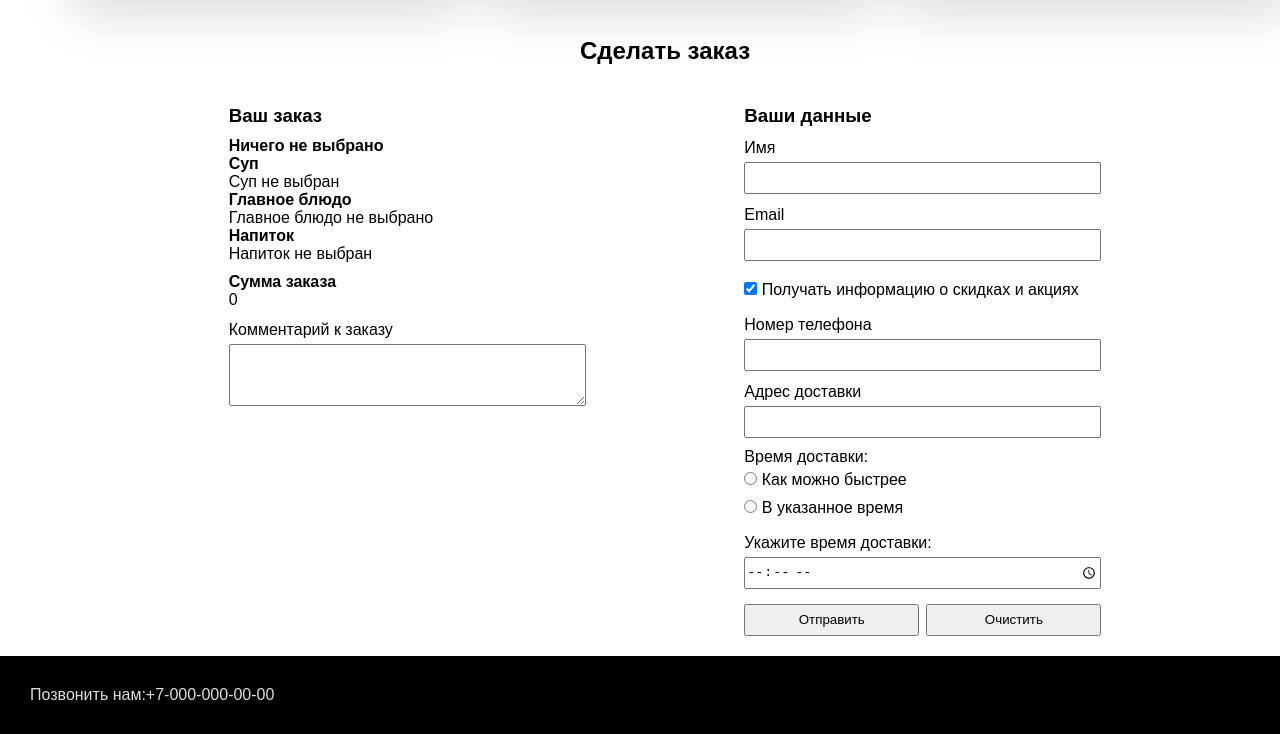
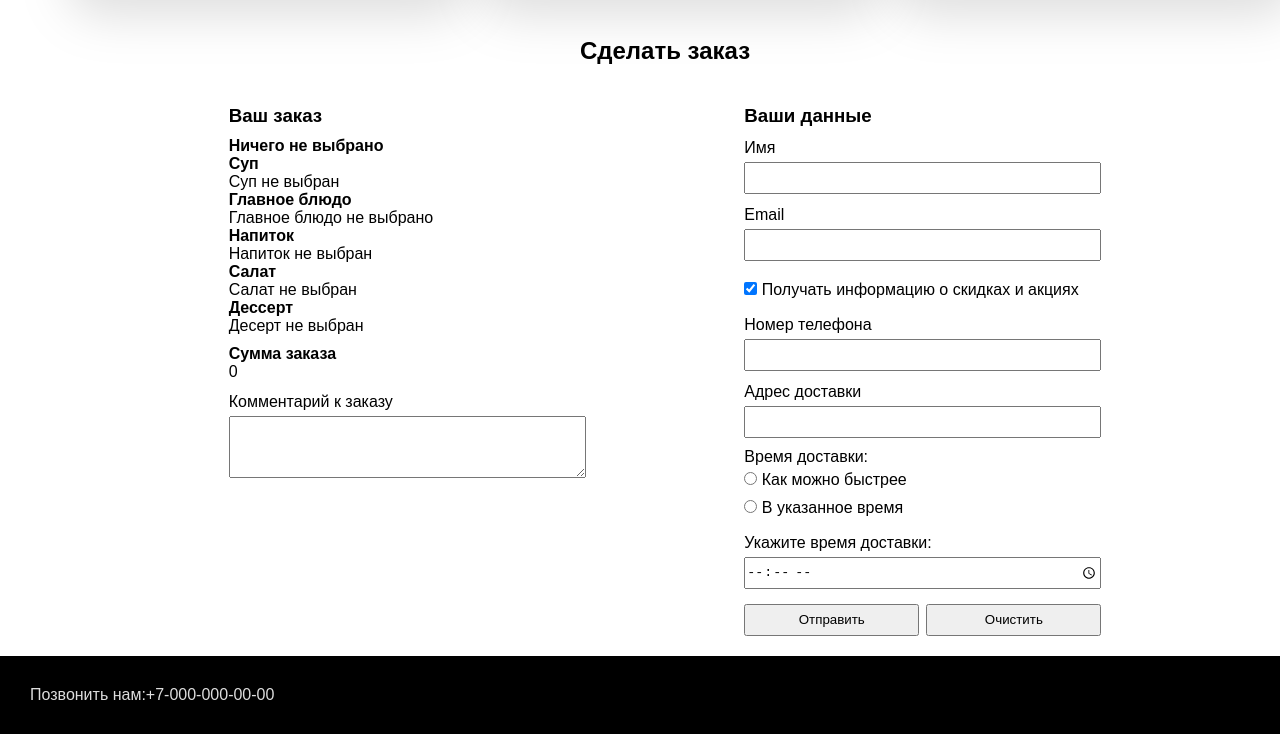
Before and after one commit to core-flow-101/Kremlev-web-dev-2024-1, a plain HTML site: page Lab5/lunch.html in a window 1280 px wide. Shown: the part 5947-6681 px from the top of the page. Drawn offline with Linux system fonts and the light colour scheme; a web font is replaced by a local one.

Commit message:
fdsfsdfs

```diff
--- a/Lab5/lunch.html
+++ b/Lab5/lunch.html
@@ -77,6 +77,7 @@
                     <button class="filter-btn" data-kind="medium">Средняя порция</button>
                     <button class="filter-btn" data-kind="large">Большая порция</button>
                 </div>
+
                 <div class="items">
 
                 </div>
@@ -110,6 +111,16 @@
                             <div class="chosen hid" category="beverage">
                                 <label for="beverage-input" class="dish-label">Напиток</label>
                                 <p id="beverage-input">Напиток не выбран</p>
+                            </div>
+
+                            <div class="chosen hid" category="salads-starters">
+                                <label for="salads-starters-input" class="dish-label">Салат</label>
+                                <p id="salads-starters-input">Салат не выбран</p>
+                            </div>
+
+                            <div class="chosen hid" category="desserts">
+                                <label for="desserts-input" class="dish-label">Дессерт</label>
+                                <p id="desserts-input">Десерт не выбран</p>
                             </div>
 
                             <p class="hid dish-label">Сумма заказа</p>
```
